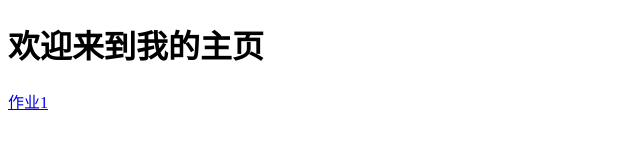
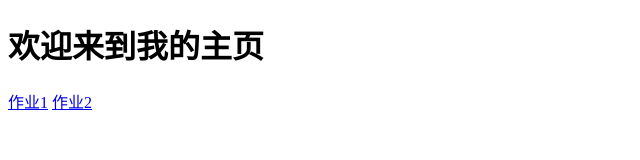
Before and after one commit to thes1r1us/thes1r1us.github.io, a plain HTML site: page index.html in a window 1280 px wide. Shown: the full height of the page, 0-640 px from the left. Drawn offline with Linux system fonts and the light colour scheme.

Commit message:
Update index.html

```diff
--- a/index.html
+++ b/index.html
@@ -13,6 +13,6 @@
  <body>
   <h1>欢迎来到我的主页</h1>
   <a href="multiplication.html">作业1</a>
-
+  <a href=“operation.html”>作业2</a >
  </body>
 </html>
```
